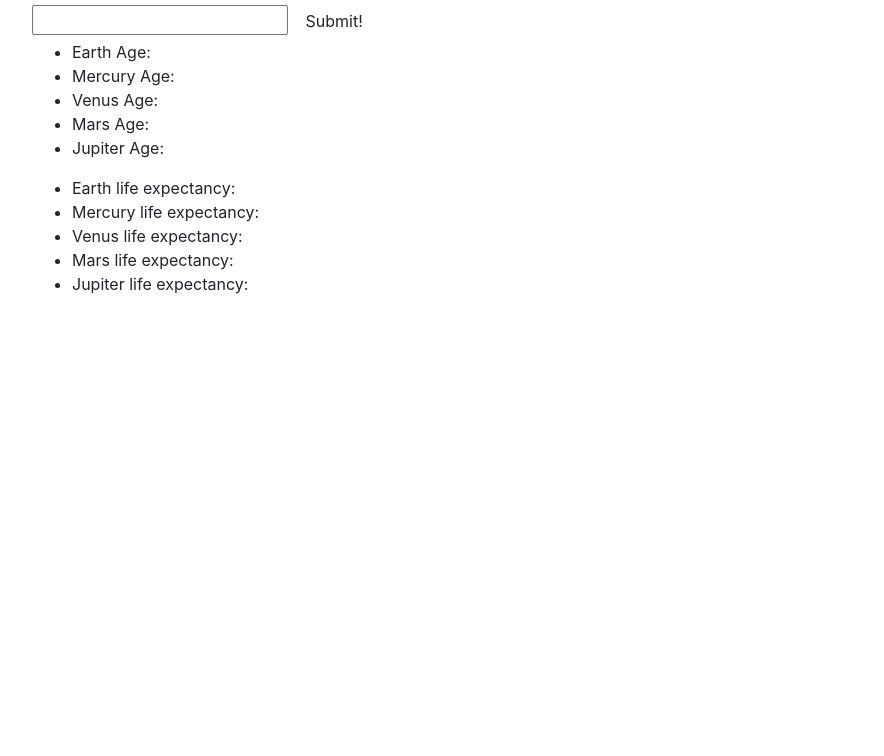
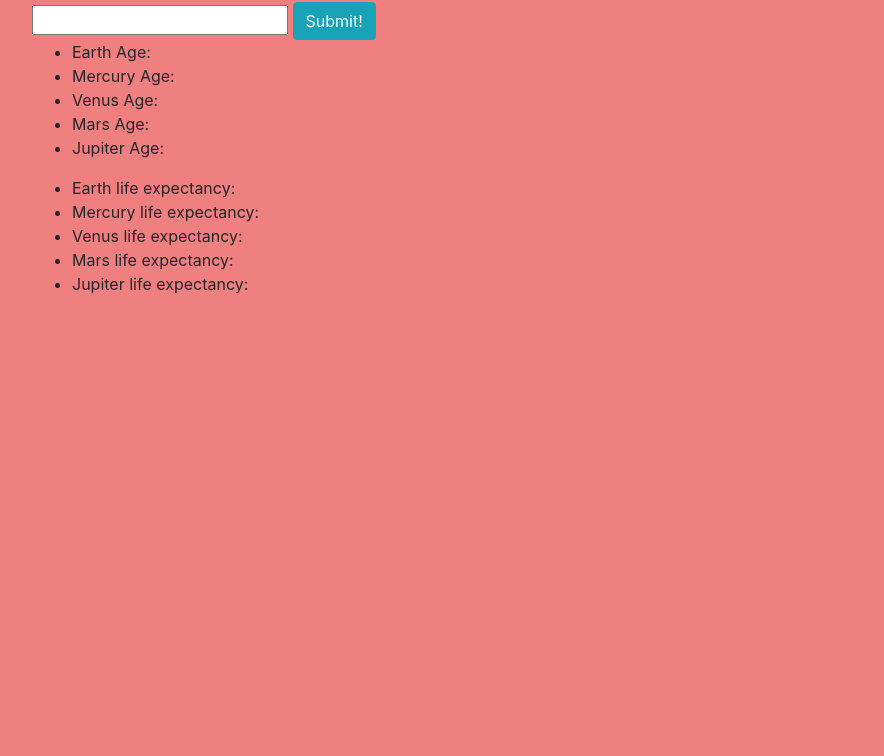
Before and after one commit to zakkreyshort/galactic-age-calculator, a website built with webpack: page src/index.html in a window 1280 px wide. Shown: the part 44-800 px from the top of the page, without its empty margins (53-937 px from the left). Built offline with nearby package versions, Linux system fonts and the light colour scheme.

Commit message:
create css styling

```diff
--- a/src/index.html
+++ b/src/index.html
@@ -8,7 +8,7 @@
 			<h2>Enter your age to see how old you are in the Universe!</h2>
 			<form id="galacticAgeForm">
 					<input class="form" id="galacticAgeInput" type="text">
-					<button type="submit" class="btn">Submit!</button>
+					<button type="submit" class="btn btn-info">Submit!</button>
 			</form>
 		</div>
 
--- a/src/styles.css
+++ b/src/styles.css
@@ -0,0 +1,3 @@
+body {
+    background-color: lightcoral
+}
```
